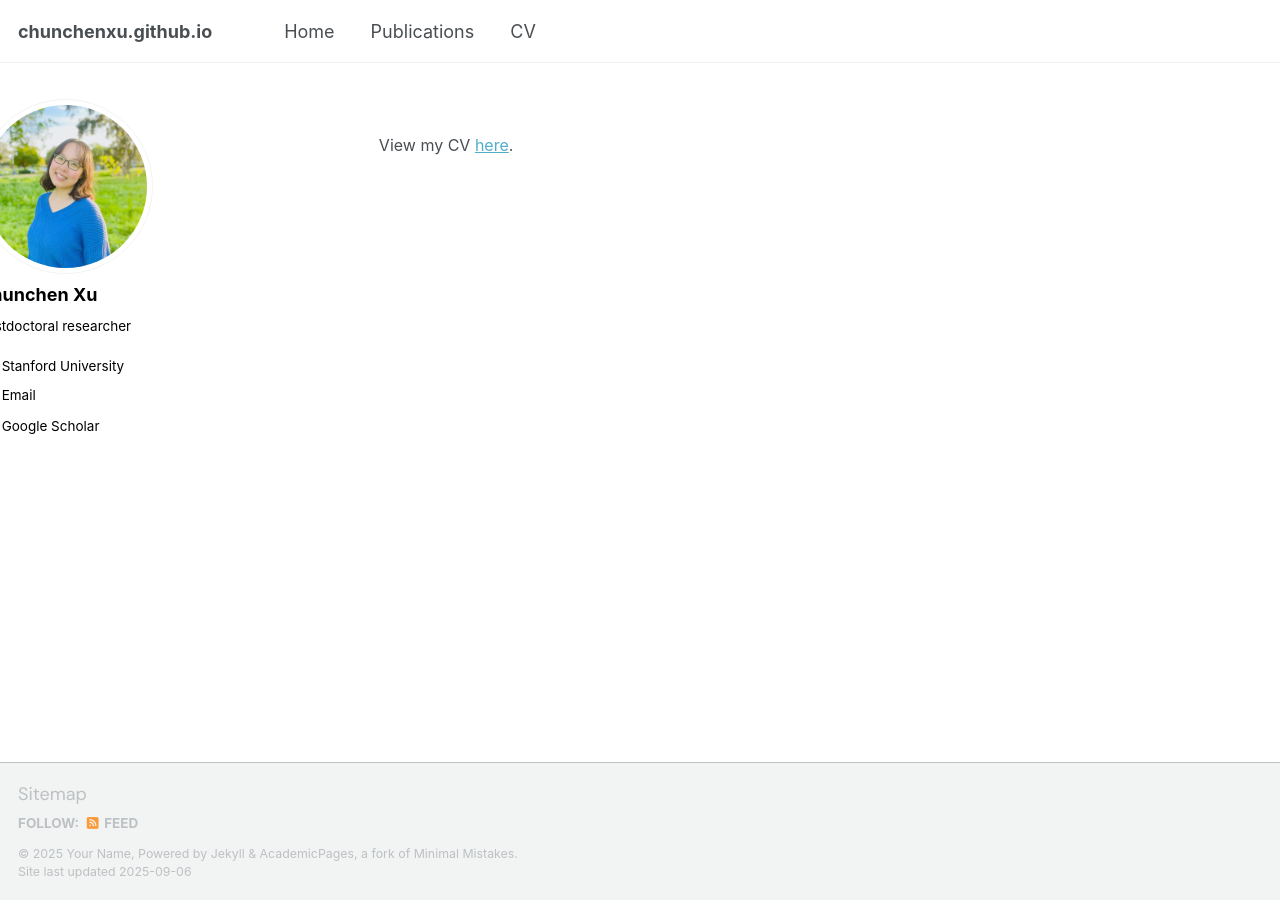
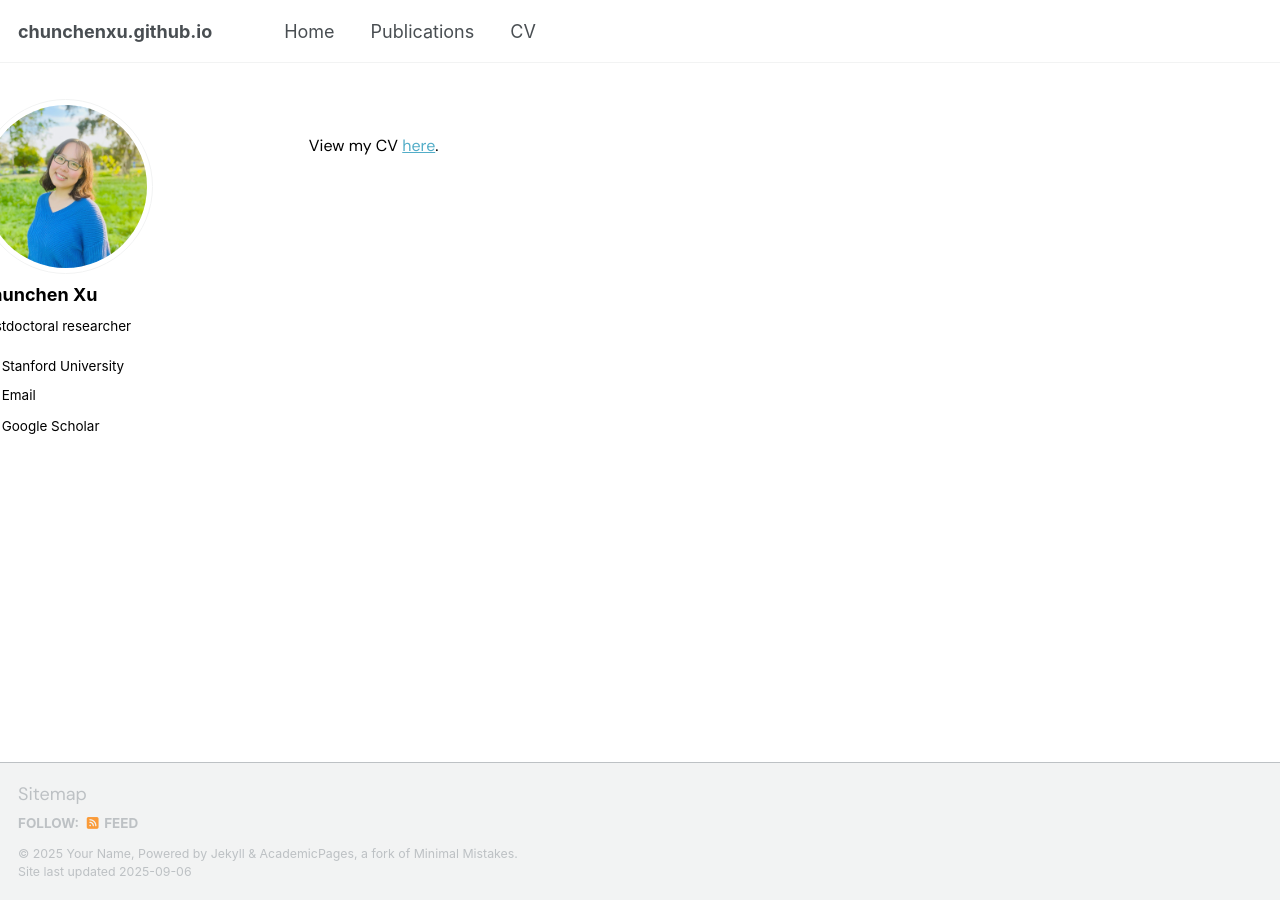
Before and after one commit to chunchenxu/chunchenxu.github.io, a Jekyll site: the page built from _pages/cv.html, in a window 1280 px wide. Built offline with Jekyll 4.4.1, drawn with Linux system fonts in a browser that asks for light colours; some web fonts are replaced; a script that is not in the unit is left out.

Commit message:
Update cv.html

```diff
--- a/_pages/cv.html
+++ b/_pages/cv.html
@@ -4,13 +4,28 @@ permalink: /cv.html
 author_profile: true
 ---
 
-<div class="cv-container">
+<div class="about-container">
 
 View my CV <a href="files/chunchencv.pdf" target="_blank">here</a>.
 
 </div>
 
 <style>
+.about-container {
+    max-width: none;           /* Remove max-width limit */
+    width: calc(100% - 10px);  /* Use full width minus small buffer */
+    margin: 0;                 /* Reset all margins */
+    margin-left: -80px;        /* Fine-tuned left shift */
+    margin-right: -200px;      /* Extend into right margin */
+    padding: 20px;             /* Horizontal padding for readability */
+    font-size: 16px;
+    font-family: "DM Sans", -apple-system, BlinkMacSystemFont, "Segoe UI", Roboto, sans-serif;
+    line-height: 1.6;
+    text-align: left;
+    color: #000000;            /* Black text color */
+    box-sizing: border-box;    /* Include padding in width calculation */
+  }
+
 .cv-container {
     max-width: none;           /* Remove max-width limit */
     width: calc(100% - 20px);  /* Use full width minus small buffer */
```
